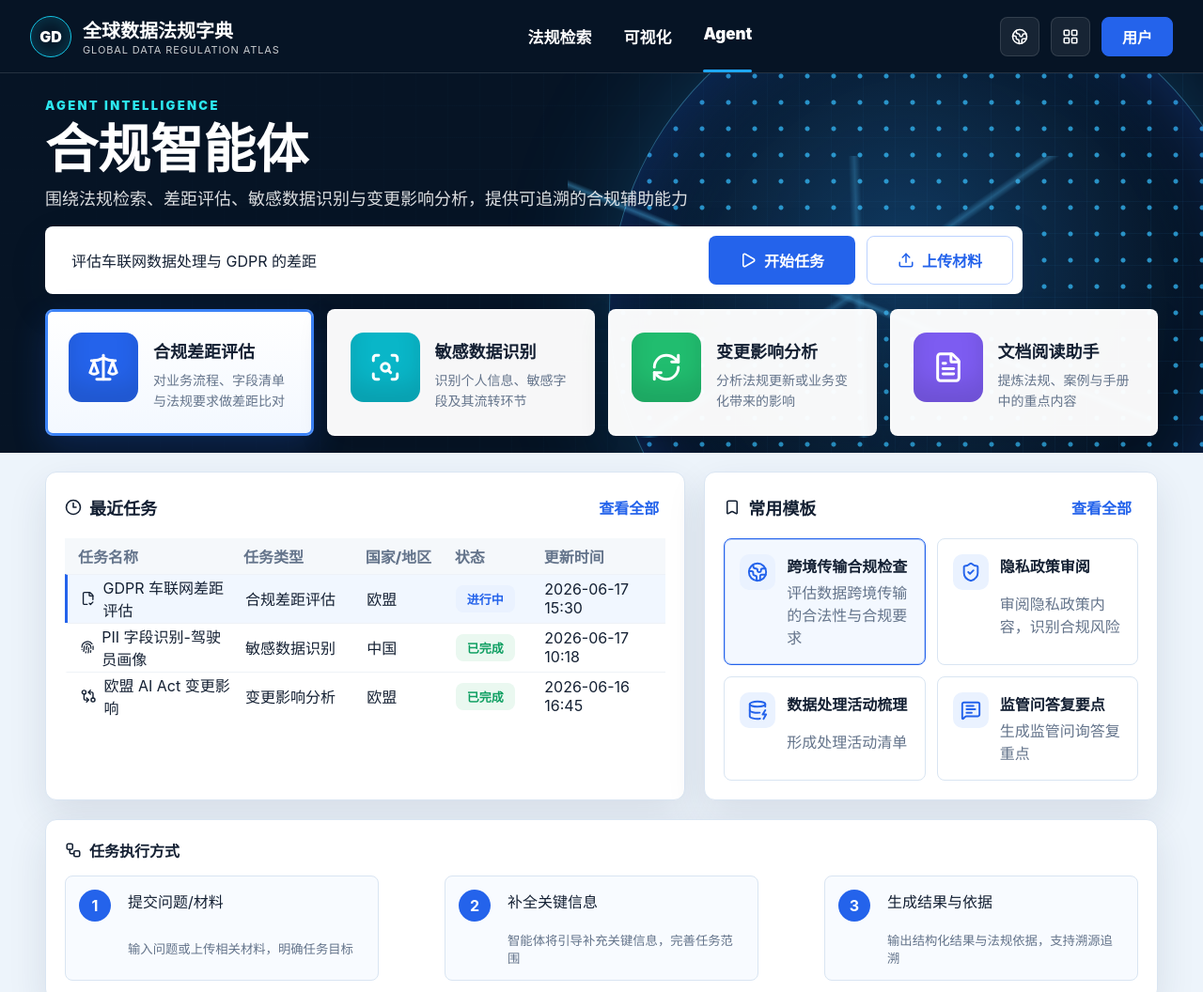
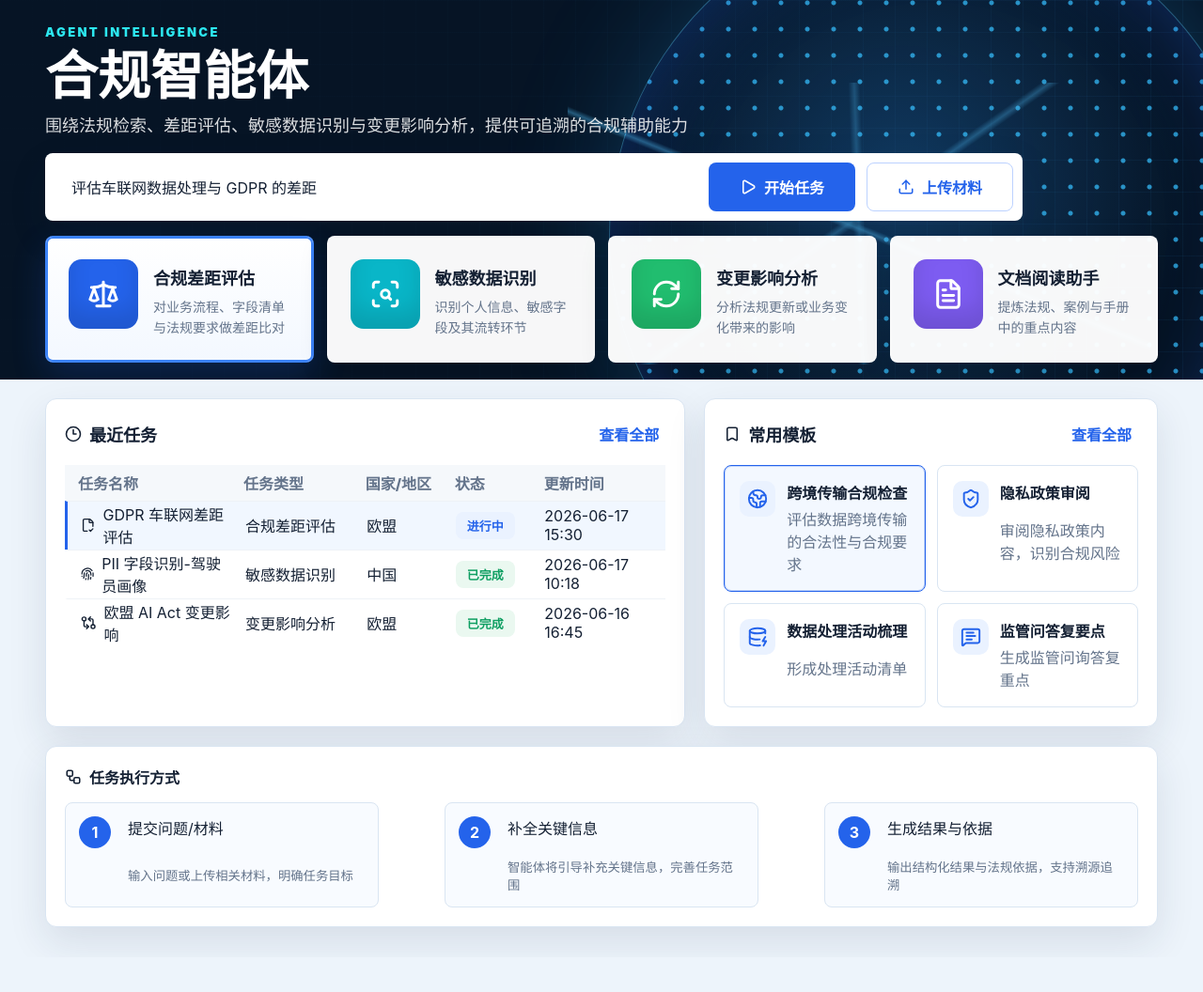
Before and after one commit to SongTe1116/demo, a website: page workspace-tabs/5_Agent/index.html in a window 1280 px wide. Shown: the top 1056 px of the page at 94% size. After the commit the page ends 1019 px from the top, so only its background shows below. Drawn offline with nearby package versions, Linux system fonts and the light colour scheme.

Commit message:
Remove duplicate agent topbar

```diff
--- a/workspace-tabs/5_Agent/app.js
+++ b/workspace-tabs/5_Agent/app.js
@@ -1,33 +1,8 @@
 const app = document.getElementById("agentApp");
-
-function topbar() {
-  return `
-    <header class="topbar">
-      <a class="brand" href="#" data-view="home" aria-label="返回 Agent 首页">
-        <span class="brand-mark">GD</span>
-        <span>
-          <strong>全球数据法规字典</strong>
-          <small>GLOBAL DATA REGULATION ATLAS</small>
-        </span>
-      </a>
-      <nav class="nav">
-        <a href="#">法规检索</a>
-        <a href="#">可视化</a>
-        <a class="is-active" href="#" data-view="home">Agent</a>
-      </nav>
-      <div class="top-actions">
-        <button type="button" aria-label="语言"><i data-lucide="globe-2"></i></button>
-        <button type="button" aria-label="应用"><i data-lucide="layout-grid"></i></button>
-        <button class="user-btn" type="button">用户</button>
-      </div>
-    </header>
-  `;
-}
 
 function renderHome() {
   app.className = "agent-app home-page";
   app.innerHTML = `
-    ${topbar()}
     <section class="home-hero">
       <div class="world-bg" aria-hidden="true"></div>
       <div class="hero-content">
@@ -117,7 +92,6 @@ function renderHome() {
 function renderUpload() {
   app.className = "agent-app light-page";
   app.innerHTML = `
-    ${topbar()}
     <section class="work-page">
       <div class="page-title">
         <div>
@@ -186,7 +160,6 @@ function renderUpload() {
 function renderReport() {
   app.className = "agent-app light-page";
   app.innerHTML = `
-    ${topbar()}
     <section class="report-page">
       <div class="report-actions">
         <button type="button" data-view="upload"><i data-lucide="arrow-left"></i>返回验证列表</button>
--- a/workspace-tabs/5_Agent/styles.css
+++ b/workspace-tabs/5_Agent/styles.css
@@ -61,113 +61,6 @@ svg {
 
 .agent-app {
   min-height: 100vh;
-}
-
-.topbar {
-  position: relative;
-  z-index: 5;
-  display: flex;
-  align-items: center;
-  justify-content: space-between;
-  height: 78px;
-  padding: 0 32px;
-  color: #fff;
-  background: #061425;
-  border-bottom: 1px solid rgba(255, 255, 255, 0.12);
-}
-
-.light-page .topbar {
-  color: #132033;
-  background: #fff;
-  border-bottom: 1px solid var(--line);
-}
-
-.brand {
-  display: inline-flex;
-  align-items: center;
-  gap: 12px;
-  color: inherit;
-  text-decoration: none;
-}
-
-.brand-mark {
-  display: inline-grid;
-  width: 44px;
-  height: 44px;
-  place-items: center;
-  border: 1px solid #14c8e8;
-  border-radius: 50%;
-  font-weight: 900;
-  box-shadow: inset 0 0 20px rgba(20, 200, 232, 0.24);
-}
-
-.brand strong,
-.brand small {
-  display: block;
-}
-
-.brand strong {
-  font-size: 20px;
-}
-
-.brand small {
-  opacity: 0.78;
-  font-size: 11px;
-  letter-spacing: 0.08em;
-}
-
-.nav {
-  display: flex;
-  gap: 34px;
-  font-size: 17px;
-  font-weight: 900;
-}
-
-.nav a {
-  position: relative;
-  color: inherit;
-  text-decoration: none;
-}
-
-.nav a.is-active::after {
-  position: absolute;
-  left: 0;
-  right: 0;
-  bottom: -26px;
-  height: 3px;
-  content: "";
-  background: #1fa7ff;
-  border-radius: 999px;
-}
-
-.top-actions {
-  display: flex;
-  align-items: center;
-  gap: 12px;
-}
-
-.top-actions button {
-  display: inline-grid;
-  place-items: center;
-  height: 42px;
-  min-width: 42px;
-  color: inherit;
-  background: rgba(255, 255, 255, 0.07);
-  border: 1px solid rgba(255, 255, 255, 0.12);
-  border-radius: 8px;
-  font-weight: 900;
-}
-
-.light-page .top-actions button {
-  background: #f6f9fd;
-  border-color: var(--line);
-}
-
-.top-actions .user-btn {
-  min-width: 76px;
-  color: #fff;
-  background: var(--blue);
-  border-color: var(--blue);
 }
 
 .home-hero {
@@ -1002,21 +895,6 @@ p {
 }
 
 @media (max-width: 760px) {
-  .topbar {
-    height: auto;
-    align-items: flex-start;
-    flex-direction: column;
-    padding: 18px;
-  }
-
-  .nav {
-    gap: 18px;
-  }
-
-  .nav a.is-active::after {
-    bottom: -8px;
-  }
-
   .hero-content,
   .home-panels,
   .work-page,
```
